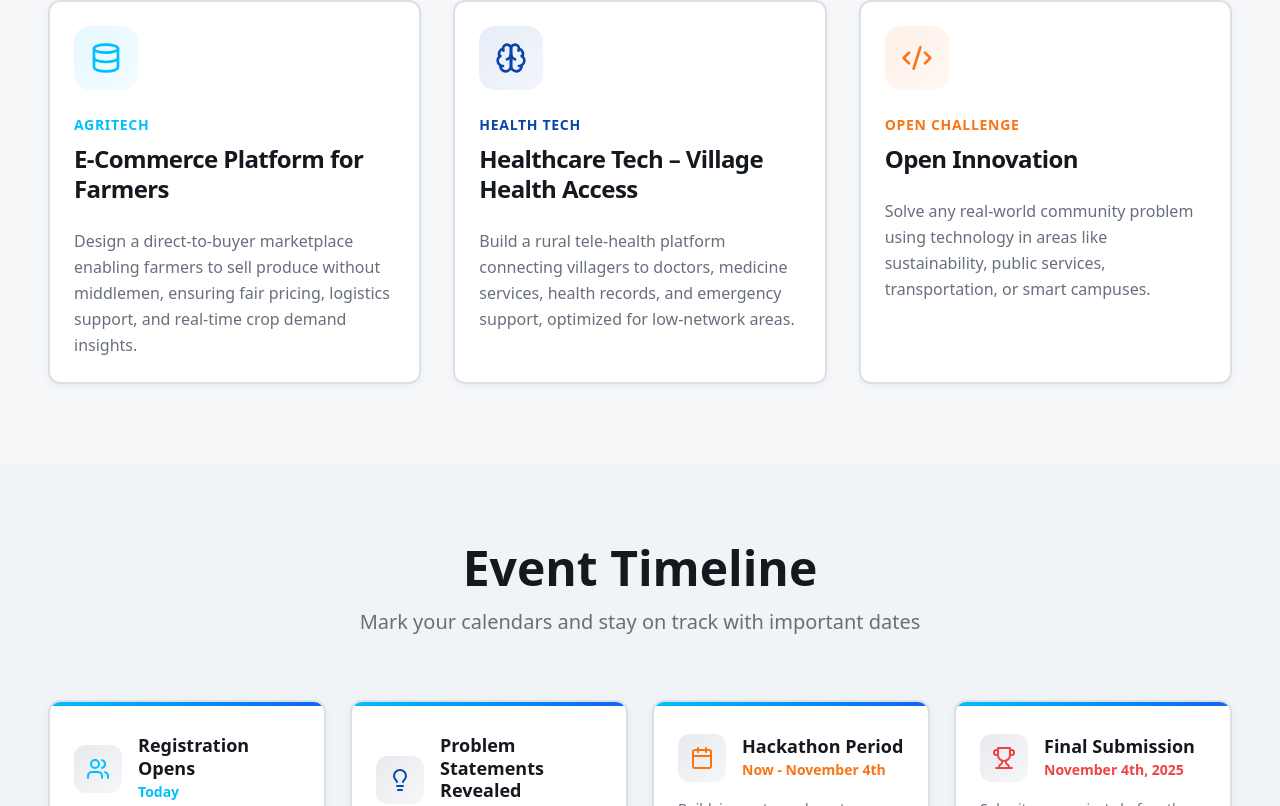
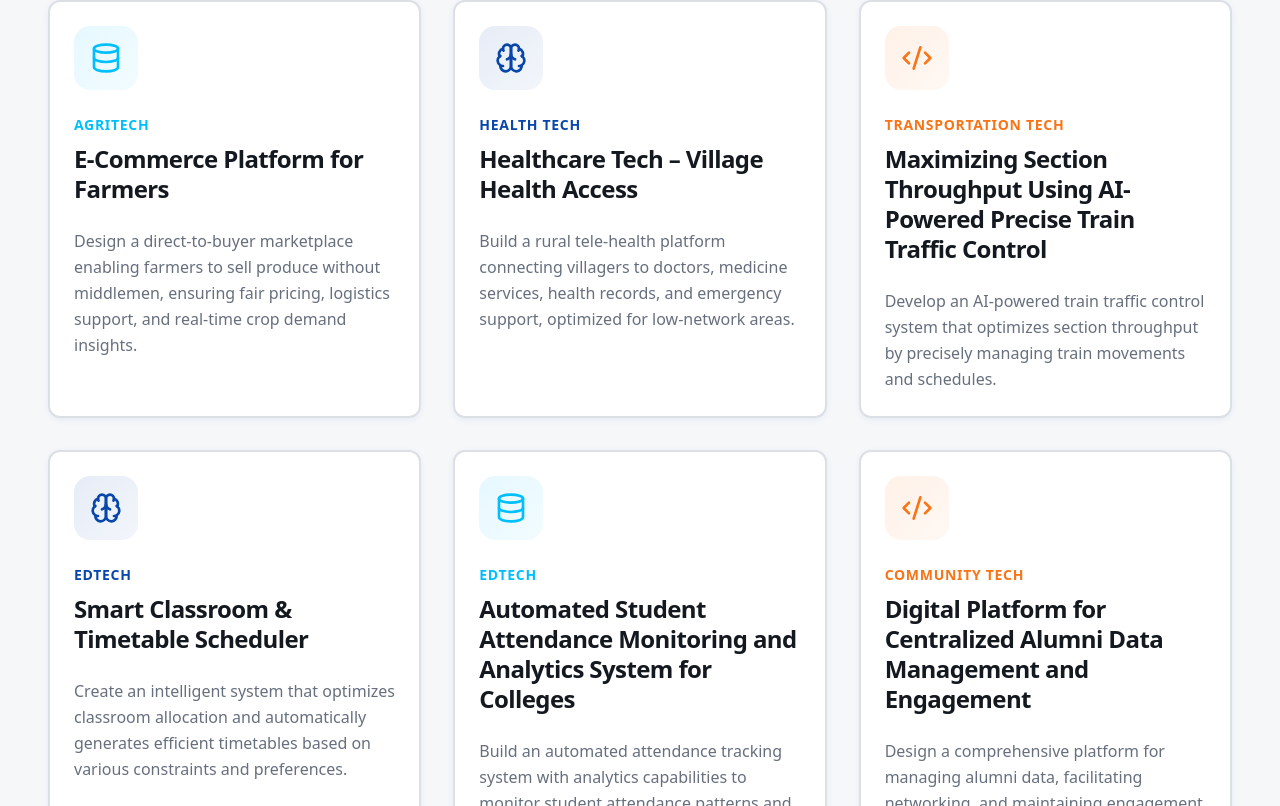
Before and after one commit to dexterrrrrrrrrrrrrrrrrrrrr/hacknova-spark-portal, a React (Vite) app: page / in a window 1280 px wide. Shown: the part 1454-2260 px from the top of the page. Built offline with nearby package versions, Linux system fonts and the light colour scheme; the HTML template or start-up script is replaced by a standard one.

Commit message:
Update problem statements and dates

```diff
--- a/src/components/EventDetails.tsx
+++ b/src/components/EventDetails.tsx
@@ -5,14 +5,14 @@ const timeline = [
   {
     icon: Users,
     title: "Registration Opens",
-    date: "Today",
+    date: "October 31st, 2025",
     description: "Registration is now live on Unstop. Secure your spot now!",
     color: "text-secondary",
   },
   {
     icon: Lightbulb,
     title: "Problem Statements Revealed",
-    date: "Today",
+    date: "October 31st, 2025",
     description: "All challenge themes and requirements will be announced.",
     color: "text-primary",
   },
--- a/src/components/ProblemStatements.tsx
+++ b/src/components/ProblemStatements.tsx
@@ -39,6 +39,46 @@ const problems = [
     title: "Healthcare Tech – Village Health Access",
     category: "Health Tech",
     description: "Build a rural tele-health platform connecting villagers to doctors, medicine services, health records, and emergency support, optimized for low-network areas.",
+    color: "text-primary",
+    bgGradient: "from-primary/10 to-primary/5",
+  },
+  {
+    icon: Code2,
+    title: "Maximizing Section Throughput Using AI-Powered Precise Train Traffic Control",
+    category: "Transportation Tech",
+    description: "Develop an AI-powered train traffic control system that optimizes section throughput by precisely managing train movements and schedules.",
+    color: "text-accent",
+    bgGradient: "from-accent/10 to-accent/5",
+  },
+  {
+    icon: Brain,
+    title: "Smart Classroom & Timetable Scheduler",
+    category: "EdTech",
+    description: "Create an intelligent system that optimizes classroom allocation and automatically generates efficient timetables based on various constraints and preferences.",
+    color: "text-primary",
+    bgGradient: "from-primary/10 to-primary/5",
+  },
+  {
+    icon: Database,
+    title: "Automated Student Attendance Monitoring and Analytics System for Colleges",
+    category: "EdTech",
+    description: "Build an automated attendance tracking system with analytics capabilities to monitor student attendance patterns and generate insights for colleges.",
+    color: "text-secondary",
+    bgGradient: "from-secondary/10 to-secondary/5",
+  },
+  {
+    icon: Code2,
+    title: "Digital Platform for Centralized Alumni Data Management and Engagement",
+    category: "Community Tech",
+    description: "Design a comprehensive platform for managing alumni data, facilitating networking, and maintaining engagement between alumni and their institutions.",
+    color: "text-accent",
+    bgGradient: "from-accent/10 to-accent/5",
+  },
+  {
+    icon: Brain,
+    title: "Automated Attendance System for Rural Schools",
+    category: "EdTech",
+    description: "Develop an automated, cost-effective attendance system tailored for rural schools with limited infrastructure and connectivity.",
     color: "text-primary",
     bgGradient: "from-primary/10 to-primary/5",
   },
--- a/src/components/Team.tsx
+++ b/src/components/Team.tsx
@@ -27,11 +27,6 @@ const studentCoordinators = [
     name: "Alisha Pandit",
     phone: "7989204532",
     email: "alishapandit.24is@saividya.ac.in",
-  },
-  {
-    name: "Akilesh Amarnath",
-    phone: "7760542728",
-    email: "akilesha.24is@saividya.ac.in",
   },
 ];
 
```
